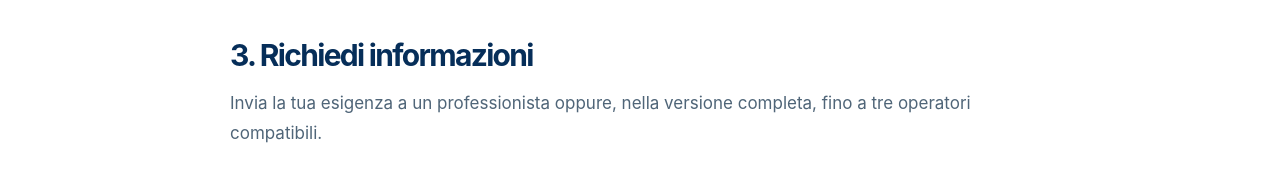
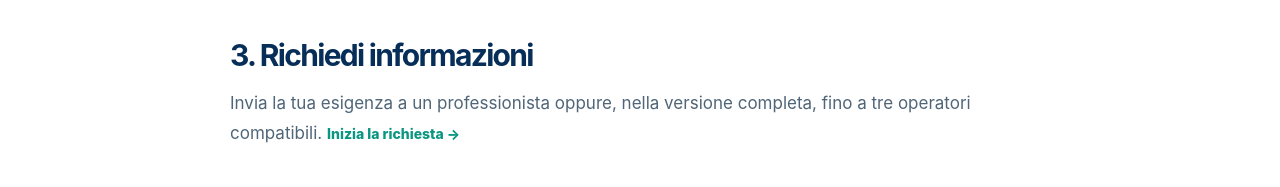
Before and after one commit to eternalsolutions-agency/parti-bene, a plain HTML site: page come-funziona.html in a window 1280 px wide. Shown: the part 855-1042 px from the top of the page. Drawn offline with Linux system fonts and the light colour scheme.

Commit message:
Connect guided proposal request flow

```diff
--- a/come-funziona.html
+++ b/come-funziona.html
@@ -22,7 +22,7 @@
 </div></header>
 
 <main><section class="page-hero"><div class="container"><div class="breadcrumbs"><a href="index.html">Home</a> / Come funziona</div><h1>Dal desiderio di partire alla persona giusta</h1><p class="hero-copy">Parti Bene semplifica la ricerca senza sostituirsi all'agenzia o al consulente.</p></div></section>
-<section><article class="container article"><h2>1. Raccontaci cosa cerchi</h2><p>Indica destinazione, periodo, città di partenza e modalità di assistenza. Puoi anche autorizzare la posizione per trovare professionisti vicini.</p><h2>2. Confronta i professionisti</h2><p>Valuta sede, specializzazioni, servizi, disponibilità online e proposte pubblicate. Il confronto riguarda competenze e assistenza, non soltanto il prezzo.</p><h2>3. Richiedi informazioni</h2><p>Invia la tua esigenza a un professionista oppure, nella versione completa, fino a tre operatori compatibili.</p><h2>4. Concludi con il venditore</h2><p>Preventivo definitivo, contratto e pagamento restano gestiti dall'agenzia o dal consulente responsabile della vendita.</p><div class="notice">Parti Bene è una piattaforma di ricerca e contatto. Non vende direttamente i pacchetti mostrati nella prima versione.</div></article></section></main>
+<section><article class="container article"><h2>1. Raccontaci cosa cerchi</h2><p>Indica destinazione, periodo, città di partenza e modalità di assistenza. Puoi anche autorizzare la posizione per trovare professionisti vicini.</p><h2>2. Confronta i professionisti</h2><p>Valuta sede, specializzazioni, servizi, disponibilità online e proposte pubblicate. Il confronto riguarda competenze e assistenza, non soltanto il prezzo.</p><h2>3. Richiedi informazioni</h2><p>Invia la tua esigenza a un professionista oppure, nella versione completa, fino a tre operatori compatibili. <a class="text-link" href="richiedi-proposte.html">Inizia la richiesta →</a></p><h2>4. Concludi con il venditore</h2><p>Preventivo definitivo, contratto e pagamento restano gestiti dall'agenzia o dal consulente responsabile della vendita.</p><div class="notice">Parti Bene è una piattaforma di ricerca e contatto. Non vende direttamente i pacchetti mostrati nella prima versione.</div></article></section></main>
 <footer><div class="container"><div class="footer-grid">
   <div><div class="footer-logo-wrap"><img class="footer-logo" src="logo-parti-bene.png" alt="Parti Bene"></div><p style="max-width:330px;line-height:1.6;font-size:13px">Il portale italiano che mette in contatto viaggiatori, agenzie e consulenti di viaggio.</p></div>
   <div><h4>Esplora</h4><a href="professionisti.html">Professionisti</a><a href="offerte.html">Offerte</a><a href="come-funziona.html">Come funziona</a></div>
```
